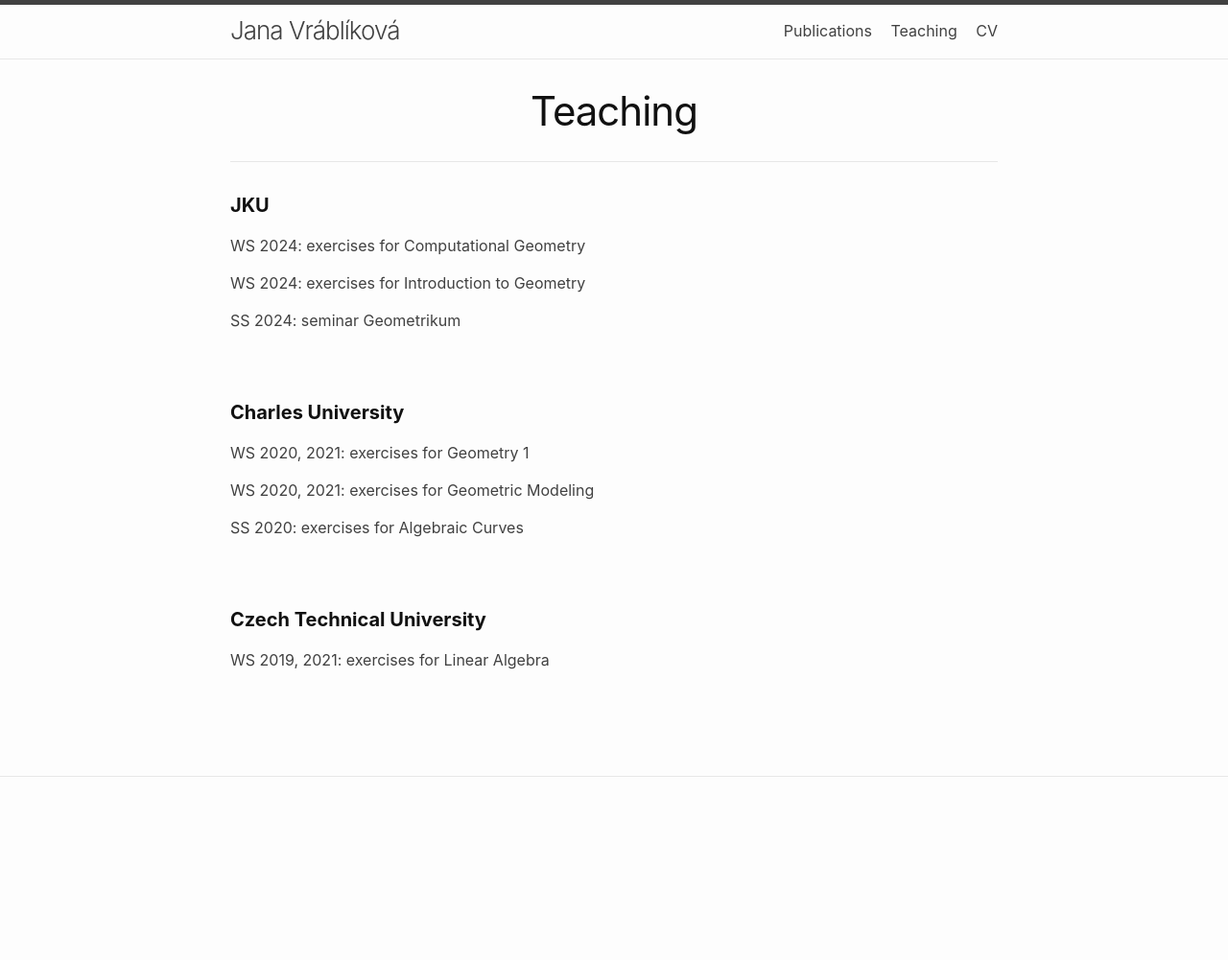
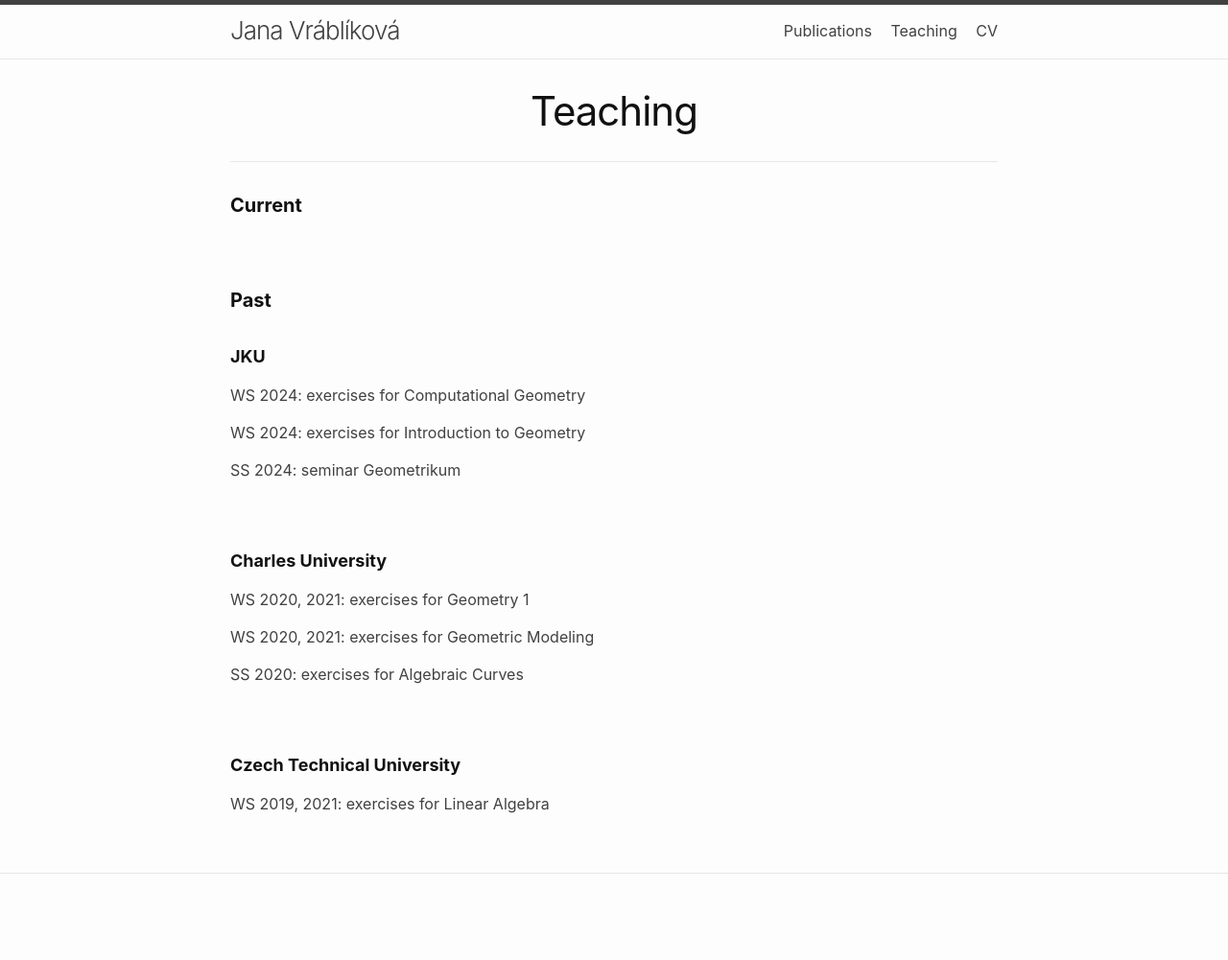
Before and after one commit to JanaVrablikova/janavrablikova.github.io, a Jekyll site: the page built from 02teaching.markdown, in a window 1280 px wide. Shown: the whole page at 96% size. Built offline with Jekyll 4.4.1, drawn with Linux system fonts in a browser that asks for light colours; nearby versions of some CDN libraries; before the commit the page ends 900 px from its top, so only the background shows below that.

Commit message:
Update 02teaching.markdown

```diff
--- a/02teaching.markdown
+++ b/02teaching.markdown
@@ -4,7 +4,14 @@ title: Teaching
 permalink: /teaching/
 ---
 
-#### **JKU**
+#### **Current**
+
+&nbsp;
+&nbsp;
+
+#### **Past**
+
+##### **JKU**
 
 WS 2024: exercises for Computational Geometry
 
@@ -14,7 +21,7 @@ SS 2024: seminar Geometrikum
 
 &nbsp;
 
-#### **Charles University**
+##### **Charles University**
 
 WS 2020, 2021: exercises for Geometry 1
 
@@ -24,6 +31,6 @@ SS 2020: exercises for Algebraic Curves
 
 &nbsp;
 
-#### **Czech Technical University**
+##### **Czech Technical University**
 
 WS 2019, 2021: exercises for Linear Algebra
```
